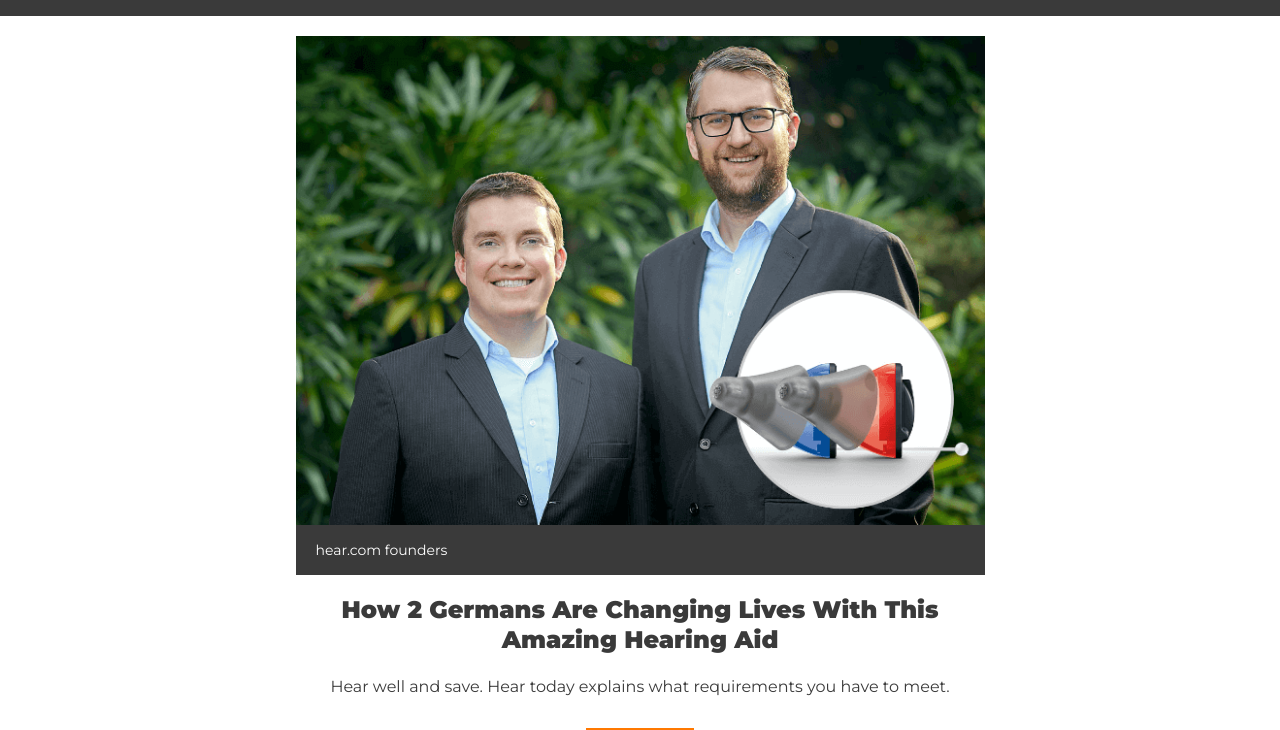
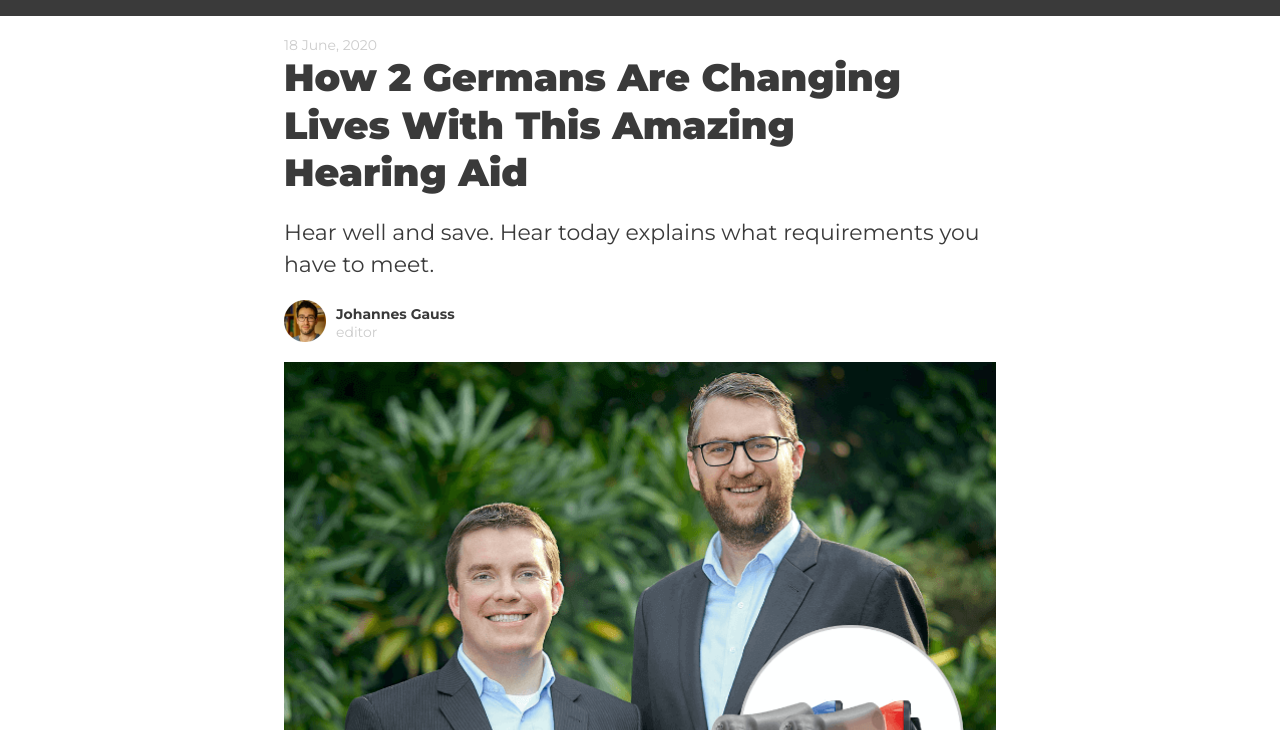
Before and after one commit to ukthapa/acquisition, a plain HTML site: page index.html in a window 1280 px wide. Shown: the part 70-800 px from the top of the page. Drawn offline with Linux system fonts and the light colour scheme.

Commit message:
clear up done

```diff
--- a/css/style.css
+++ b/css/style.css
@@ -58,8 +58,6 @@ body {
 	line-height: 0;
 }
 
-main {}
-
 footer {
 	background-color: #f0f0f0;
 	padding: 28px 0;
@@ -67,8 +65,12 @@ footer {
 }
 
 .container {
-	max-width: 70.9rem;
+	max-width: 71.2rem;
 	margin: 0 auto;
+}
+
+main {
+	padding: 2rem 1rem;
 }
 
 h1, h2, h3 {
@@ -95,7 +97,7 @@ h3 {
 
 p {
 	line-height: 1.65;
-	margin-bottom: 2.5rem;
+	margin: 0 0 2.5rem 0;
 }
 
 img {
@@ -129,9 +131,11 @@ figcaption {
 	display: block;
 	padding: 1.2rem;
 	text-align: center;
+	border-width: 0;
 	border-radius: 0.5rem;
 	width: 100%;
-	outline-color: none;
+	outline: none;
+	cursor: pointer;
 }
 
 .btn:hover {
@@ -169,6 +173,10 @@ figcaption {
 	position: absolute;
 	left: 0;
 	top: 3px;
+}
+
+.author-block img, .author-block .designation{
+	display: none;
 }
 
 .author {
@@ -209,16 +217,41 @@ figcaption {
 	margin-top: 0;
 }
 
+.form-wrapper {
+	background-color: #676767;
+	color: #fff;
+	margin: 3rem -1rem;
+}
+
 .form-header {
 	background-color: #3a3a3a;
 }
 
-.form-wrapper {
-	background-color: #676767;
-	color: #fff
+.form-body {
+	max-width: 33.3rem;
+	margin:  0 auto;
 }
 
+.form-body p {
+	font-size: 90%;
+}
+
+
+
 /*Helper Class*/
+
+.text-center {
+	text-align: center;
+}
+
+.text-bold {
+	font-weight: 700;
+}
+
+.pt-2 {
+	padding-top: 2rem;
+}
+
 .px-1 {
 	padding-left: 1rem;
 	padding-right: 1rem
@@ -252,8 +285,12 @@ figcaption {
 	margin-bottom: 3rem;
 }
 
-.text-center {
-	text-align: center;
+.md {
+	display: block;
+}
+
+.lg {
+	display: none;
 }
 
 .sub-heading {
@@ -272,10 +309,67 @@ figcaption {
 	margin: 30px auto;
 }
 
-.text-bold {
-	font-weight: 700;
+@media only screen and (min-width: 600px) {
+
+	h1 {
+		font-size: 3.8rem;
+		max-width: 90%;
+	}
+
+	.md {
+		display: none;
+	}
+
+	.lg {
+		display: block;
+	}
+
+	.sub-heading {
+		font-size:	2.2rem;
+	}
+
+	.sub-heading::after {
+		display: none;
+	}
+
+	.author-block {
+		overflow: hidden;
+	}
+
+	.author-block img {
+		max-width: 42px;
+		float: left;
+		margin-right: 10px;
+	}
+
+	.author-block img, .author-block .designation {
+		display: block;
+	}
+
+	.author-block .designation {
+		font-weight: 400;
+		color: #ccc
+	}
+
+	.author-block .author .name {
+		margin-top: .5rem;
+	}
+
+	.text-bold {
+		font-weight: 400;
+	}
+
+	.hero-block .text-center {
+		text-align: left;
+	}
 }
 
-#date2 {
-	display: none;
+@media only screen and (min-width: 712px) {
+	main {
+		padding:0;
+	}
+
+	.form-wrapper {
+		margin: 3rem 0;
+	}
 }
--- a/index.html
+++ b/index.html
@@ -4,10 +4,12 @@
 	<meta charset="UTF-8">
 	<meta name="viewport" content="width=device-width, initial-scale=1.0">
 	<title>How 2 Germans Are Changing Lives With This Amazing Hearing Aid | Audibene-GMBH</title>
-	<link rel="apple-touch-icon" sizes="180x180" href="/apple-touch-icon.png">
-	<link rel="icon" type="image/png" sizes="32x32" href="/favicon-32x32.png">
-	<link rel="icon" type="image/png" sizes="16x16" href="/favicon-16x16.png">
-	<link rel="manifest" href="/site.webmanifest">
+	<meta name="description" content="Hear well and save. Hear today explains what requirements you have to meet."/>
+	<link rel="icon" href="/images/favicon.ico" type="image/x-icon">
+	<link rel="apple-touch-icon" sizes="180x180" href="/images/apple-touch-icon.png">
+	<link rel="icon" type="image/png" sizes="32x32" href="/images/favicon-32x32.png">
+	<link rel="icon" type="image/png" sizes="16x16" href="/images/favicon-16x16.png">
+	<link rel="manifest" href="/images/site.webmanifest">
 	<link rel="stylesheet" href="/css/style.css">
 
 </head>
@@ -20,26 +22,34 @@
 
 	<!-- Main Content Section Start-->
 	<main>
-
-		<article class="container">
-			<div class="px-1">
-				<header class="text-center">
-					<figure class="my-2">
+		<div class="container">
+			<div class="hero-block">
+				<time id="date2" class="date pt-2 lg"></time>
+				<figure class="md mb-3">
 					<img src="/images/founders@2x.png" alt="hear.com founders" class="img-responsive">
 					<figcaption class="p-2">hear.com founders</figcaption>
 				</figure>
-					<h1>How 2 Germans Are Changing Lives With This Amazing Hearing Aid</h1>
-					<h2 class="sub-heading">Hear well and save. Hear today explains what requirements you have to meet.</h2>
-					<div class="author">Johannes Gauss</div>
-					<time id="date" class="date mb-3"></time>
-					<time id="date2" class="date"></time>
-				</header>
+				<h1 class="text-center">How 2 Germans Are Changing Lives With This Amazing Hearing Aid</h1>
+				<h2 class="sub-heading text-center">Hear well and save. Hear today explains what requirements you have to meet.</h2>
+				<div class="author-block text-center">
+					<img src="/images/author__johannes@2x.png" alt="Johannes Gauss">
+					<div class="author">
+						<div class="name">Johannes Gauss</div>
+						<div class="designation">editor</div>
+					</div>
+				</div>
+				<time id="date" class="date mb-3 md text-center"></time>
+				<figure class="lg my-2">
+					<img src="/images/founders@2x.png" alt="hear.com founders" class="img-responsive">
+					<figcaption class="p-2">hear.com founders</figcaption>
+				</figure>
+			</div>
 			<p class="text-bold">Dr. Marco Vietor and Paul Crusius have been creating successful businesses since college. Now they lead hear.com, the fastest growing hearing aid company in the world. This is their story.</p>
 			<p>Let's be honest, very few people want to wear hearing aids. Although there have been huge improvements in technology, most people don’t use them simply because they are still big and ugly. However, Dr. Marco Vietor and Paul Crusius wanted to change this perception with a revolutionary device developed by the top hearing aid engineers from Signia.</p>
 			<p>After many years of research and development, Signia's (formerly Siemens) team of engineers came up with a game-changing hearing aid.</p>
 			<p><strong>The result:</strong> A hearing device that packs the latest German technology in a design so small, it disappears completely inside the ear. It’s called the Silk Px by Signia.</p>
 			<figure class="my-2">
-					<img src="/images/founders@2x.png" alt="hear.com founders" class="img-responsive">
+				<img src="/images/desktop-pinch-ha.png" alt="Signia Silk" class="img-responsive">
 				<figcaption class="p-1">Signia Silk is the most discreet hearing aid in the world.</figcaption>
 			</figure>
 			<h2>The High-Tech Hearing Aids of the Future:</h2>
@@ -58,8 +68,7 @@
 			</div>
 			<h2>Going forward:</h2>
 			<p>As of January 2020, hear.com has partnered with over 400 hearing care specialists to ensure the Silk Px is available across India.</p>
-			</div>
-			<div class="form-wrapper">
+			<div class="form-wrapper mb-3">
 				<h2 class="form-header text-center px-1 py-1">You can check if you qualify for an in-store trial below</h2>
 				<div class="form-body text-center px-2 py-2">
 					<h3>For whom do you need a headring aid?</h3>
@@ -68,10 +77,8 @@
 					<button class="btn mb-2">For someone else</button>
 				</div>
 			</div>
-			<div class="px-1">
-				<p>It's really no surprise that with this level of innovation, hear.com is gaining momentum. Over the next few months, the company has plans to expand their operations internationally. They have an aggressive strategy in place to open more offices and partner locations in India, Europe and the U.S.</p>
+			<p class="mb-3">It's really no surprise that with this level of innovation, hear.com is gaining momentum. Over the next few months, the company has plans to expand their operations internationally. They have an aggressive strategy in place to open more offices and partner locations in India, Europe and the U.S.</p>
 		</div>
-		</article>
 
 	</main>
 	<!-- Main Content Section End-->
@@ -108,7 +115,6 @@
 		}
 
 		getFormateddate();
-
 	</script>
 </body>
 </html>
```
Also changed, not shown: images/android-chrome-192x192.png (renamed from android-chrome-192x192.png), images/android-chrome-512x512.png (renamed from android-chrome-512x512.png), images/apple-touch-icon.png (renamed from apple-touch-icon.png), images/author__johannes@2x.png (added), images/desktop-pinch-ha.png (added), images/desktop-pinch-ha@2x.png (added), images/favicon-16x16.png (renamed from favicon-16x16.png), images/favicon-32x32.png (renamed from favicon-32x32.png), images/favicon.ico (renamed from favicon.ico), images/site.webmanifest (renamed from site.webmanifest). Lines whose indentation alone changed are shown as unchanged.
